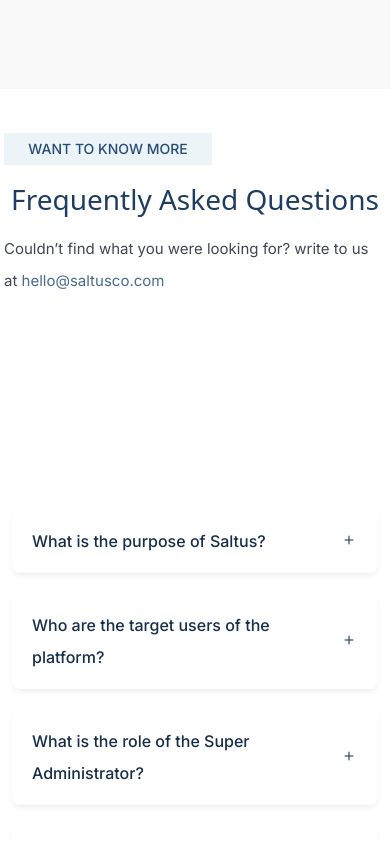
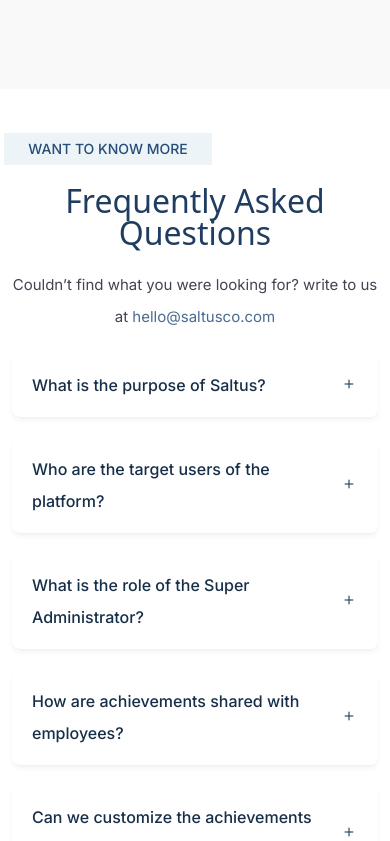
Before and after one commit to GideonJulian/Saltus, a React (Vite) app in the folder saltus/: page / in a window 390 px wide. Shown: the part 4240-5081 px from the top of the page. Built offline with nearby package versions, Linux system fonts and the light colour scheme.

Commit message:
frontend fixes

```diff
--- a/saltus/src/Components/Faq.jsx
+++ b/saltus/src/Components/Faq.jsx
@@ -10,16 +10,16 @@
   };
 
   return (
-    <div id="faq" className="p-1 md:p-10  flex justify-center mb-5 gap-48 md:flex-row flex-col ">
+    <div id="faq" className="p-1 md:p-10  flex justify-center mb-5 md:gap-48 md:flex-row flex-col ">
       <div className="">
         <div className="bg-[#ECF4F8]  text-center px-4 w-52 py-0 text-[#274C78] font-[500] text-[14px]">
           WANT TO KNOW MORE
         </div>
         <div className="">
-          <h1 className="font-[500] text-center md:text-left   text-[28px] md:text-[64px] font-sans text-[#1F3D60] mt-5 md:w-[530px] leading-none lmd:eading-tight">
+          <h1 className="font-[500] text-center md:text-left   text-[32px] md:text-[64px] font-sans text-[#1F3D60] mt-5 md:w-[530px] leading-none lmd:eading-tight">
             Frequently Asked Questions
           </h1>
-          <p className="text-[#414552] text-[15px] md:text-[16px]  md:block font-normal mt-5">
+          <p className="text-[#414552] text-[15px] md:text-[16px] md:text-left text-center md:block font-normal mt-5">
             Couldn’t find what you were looking for? write to us at
            <Link className="text-[#4A6A90]" to={'Ceo@saltuscorp.com<'}>  hello@saltusco.com</Link>
           </p>
```
